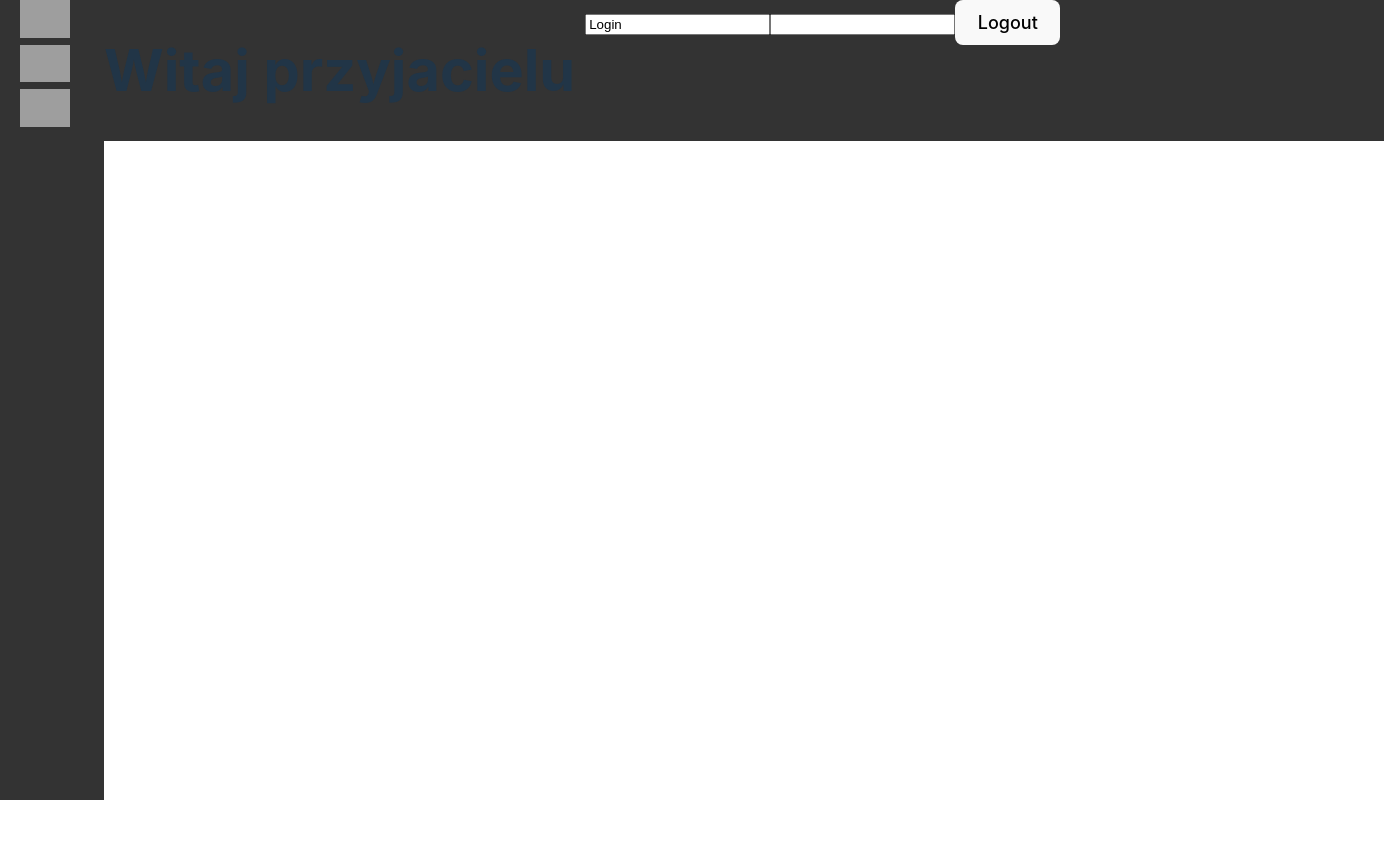
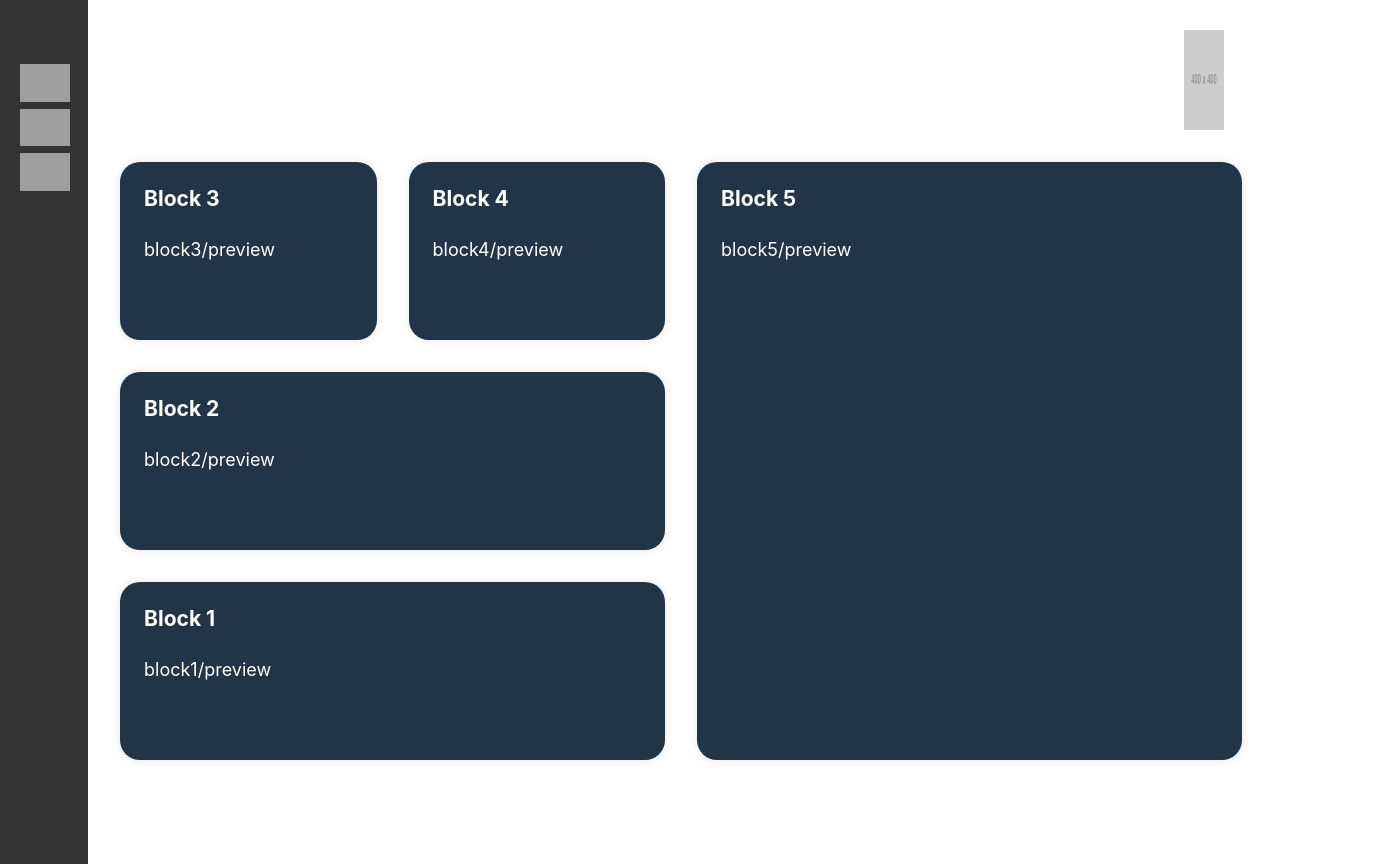
Before and after one commit to Myszexx/CoachCraft-WebApp, a React (Vite) app: page /dashboard in a window 1280 px wide. Shown: the whole page, 1384 px wide, since content can reach past the window. Before the commit the page ends 843 px from the top, so only its background shows below. Built offline with nearby package versions, Linux system fonts and the light colour scheme; sample sign-in values are in the browser's storage; grey boxes are pictures that could not be loaded.

Commit message:
Add ProfileWindow and MainBoard components; update AppContext and Dashboard created layout

```diff
--- a/src/components/Common/MenuButton.module.css
+++ b/src/components/Common/MenuButton.module.css
@@ -1,6 +1,7 @@
 .menuButton {
     max-width: 50px;
-    margin: 10px 20px 10px 0;
+    margin: 30px 20px 10px 0;
+    height: 50px;
 }
 .menuButton img {
     height: auto;
--- a/src/components/Dashboard/Header.jsx
+++ b/src/components/Dashboard/Header.jsx
@@ -1,29 +1,18 @@
 import styles from './Header.module.css';
-import {LoginWindow} from "../LoginWindow.jsx";
 import {useAppContext } from "../../context/AppContext.jsx";
+import {ProfileWindow} from "./ProfileWindow.jsx";
 
 export function Header(){
-    const {login, logout} = useAppContext();
-    const handleLogin = () =>{
-        event.preventDefault();
-        login(login);
+    const { dashboardTitle} = useAppContext();
 
-    }
 
-    const handleRegister = () => {
-        event.preventDefault();
-        console.log("User registered!");
-        login(login);
-    };
-
-    const handleLogout = () =>{
-        logout();
-    }
 
     return (
        <header className={styles.header}>
-            <h1>Witaj przyjacielu</h1>
-            <LoginWindow onLogin={handleLogin} onRegister={handleRegister} onLogout={handleLogout}/>
+            <h1 className={styles.dashboardTitle}>{dashboardTitle}</h1>
+            <div className={styles.profileWindow}>
+                <ProfileWindow/>
+            </div>
        </header>
     )
 }
--- a/src/components/Dashboard/Header.module.css
+++ b/src/components/Dashboard/Header.module.css
@@ -1,11 +1,25 @@
 .header {
-    background-color: #333;
-    min-height: 100px;
-    width: 100vw;
-    display: flex;
+    /*background-color: #333;*/
+    height: 100px;
+    width: 95vw;
     top: 0;
-    justify-content: flex-start;
-    align-items: flex-start;
     row-gap: 20px;
     column-gap: 10px;
+    margin-top: 30px;
 }
+
+.dashboardTitle {
+    color: white;
+    font-size: 2rem;
+    margin-left: 2rem;
+    margin-top: 2rem;
+    float: left;
+    clear: right;
+}
+
+.profileWindow {
+    float: right;
+    display: inline-block;
+    border-radius: 50%;
+    margin-right: 20px;
+}
--- /dev/null
+++ b/src/components/Dashboard/ProfileWindow.jsx
@@ -0,0 +1,19 @@
+import {useNavigate} from "react-router-dom";
+import {useAppContext} from "../../context/AppContext.jsx";
+import styles from './ProfileWindow.module.css';
+
+export function ProfileWindow() {
+    const {username} = useAppContext();
+    const navigate = useNavigate();
+
+    const profilePicture = (username) => {
+      console.log("Fetching profile picture for", username);
+        return `https://placehold.co/400x400`;
+    }
+
+    return (
+        <div className={styles.profileWindow}>
+            <img src={profilePicture(username)} alt={username} onClick={() => navigate("/dashboard/profile")}/>
+        </div>
+    )
+}
--- /dev/null
+++ b/src/components/Dashboard/ProfileWindow.module.css
@@ -0,0 +1,10 @@
+
+.profileWindow img {
+    height: 100px;
+    width: auto;
+
+}
+
+.profileWindow img:hover {
+    cursor: pointer;
+}
--- a/src/components/Dashboard/Sidebar.module.css
+++ b/src/components/Dashboard/Sidebar.module.css
@@ -1,16 +1,19 @@
 .main {
     padding-left: 20px;
     padding-right: 20px;
+    padding-top: 4rem;
     display: block;
     height: 100vh;
     max-height: 100vh;
-    width: 5vw;
+    width: 3rem;
     max-width: 100px;
     background-color: #333;
     margin: 0;
     overflow: hidden;
 }
 
+
+
 @media (max-width: 768px) {
     .main {
         overflow-y: auto;
--- a/src/context/AppContext.jsx
+++ b/src/context/AppContext.jsx
@@ -10,6 +10,7 @@ export function AppProvider(props) {
     const [userId, setUserId] = useState(
         localStorage.getItem("userId") ? localStorage.getItem("userId") : null
     );
+    const [dashboardTitle, setDashboardTitle] = useState("Dashboard");
 
     const [loginType, setLoginType] = useState(null);
 
@@ -26,7 +27,15 @@ export function AppProvider(props) {
     }
 
     return (
-        <AppContext.Provider value={{ user, setUserState,userId, setUserIdState, loginType, setLoginType, acsToken, setAcsToken }}>
+        <AppContext.Provider value={
+            {
+                user, setUserState,
+                userId, setUserIdState,
+                loginType, setLoginType,
+                acsToken, setAcsToken,
+                dashboardTitle, setDashboardTitle
+            }
+        }>
             {props.children}
         </AppContext.Provider>
     );
--- a/src/pages/Dashboard.jsx
+++ b/src/pages/Dashboard.jsx
@@ -4,6 +4,7 @@ import {Route, Routes} from "react-router-dom";
 import {Profile} from "./Profile.jsx";
 import {Team} from "./Team.jsx";
 import styles from './Dashboard.module.css';
+import {MainBoard} from "./dashboard/MainBoard.jsx";
 
 export function Dashboard() {
     return (
@@ -11,13 +12,16 @@ export function Dashboard() {
 
             <div className={styles.app_layout}>
                 <Sidebar />
-                <main>
+                <div className={styles.main_content}>
                     <Header />
-                    <Routes>
-                        <Route path="/profile" element={<Profile />} />
-                        <Route path="/team/:id" element={<Team />} />
-                    </Routes>
-                </main>
+                    <main>
+                        <Routes>
+                            <Route path="/" element={<MainBoard/>} />
+                            <Route path="/profile" element={<Profile />} />
+                            <Route path="/team/:id" element={<Team />} />
+                        </Routes>
+                    </main>
+                </div>
             </div>
         </>
     );
--- a/src/pages/Dashboard.module.css
+++ b/src/pages/Dashboard.module.css
@@ -6,8 +6,7 @@
 }
 
 .app_layout main{
-    display: grid;
-    grid-template-columns: 1fr 1fr 1fr 1fr 1fr 1fr 1fr 1fr;
-    grid-template-rows: 1fr 1fr 1fr 1fr 1fr 1fr;
-
+    margin-right: 30px;
+    padding: 1rem;
+    height: calc(100vh - 170px);
 }
--- /dev/null
+++ b/src/pages/dashboard/MainBoard.jsx
@@ -0,0 +1,59 @@
+import styles from './MainBoard.module.css';
+export function MainBoard() {
+    const defaultGrid = [
+        {
+            id: 1,
+            title: "Block 1",
+            content: "block1/preview",
+            styles:{
+                gridArea: `5 / 1 / 7 / 5`,
+            }
+        },
+        {
+            id: 2,
+            title: "Block 2",
+            content: "block2/preview",
+            styles:{
+                gridArea: `3 / 1 / 5 / 5`,
+            }
+        },
+        {
+            id: 3,
+            title: "Block 3",
+            content: "block3/preview",
+            styles:{
+                gridArea: `1 / 1 / 3 / 3`,
+            }
+        },
+        {
+            id: 4,
+            title: "Block 4",
+            content: "block4/preview",
+            styles:{
+                gridArea: '1 / 3 / 3 / 5',
+            }
+        },
+        {
+            id: 5,
+            title: "Block 5",
+            content: "block5/preview",
+            styles:{
+                gridArea: '1 / 5 / 11 / 9',
+            }
+        },
+    ];
+
+
+    return (
+        <div className={styles.grid}>
+            {defaultGrid.map((cardData) => {
+                return (
+                        <div style={cardData.styles} key={cardData.id} className={styles.card}>
+                            <h3>{cardData.title}</h3>
+                            <p>{cardData.content}</p>
+                        </div>
+                )
+            })}
+        </div>
+    );
+}
--- /dev/null
+++ b/src/pages/dashboard/MainBoard.module.css
@@ -0,0 +1,17 @@
+.grid {
+        display: grid;
+        grid-template-columns: 1fr 1fr 1fr 1fr 1fr 1fr 1fr 1fr;
+        grid-template-rows: 1fr 1fr 1fr 1fr 1fr 1fr;
+    width: 100%;
+    height: 100%;
+}
+
+.card {
+    background-color: #213547;
+    color: white;
+    margin: 1rem;
+    border-radius: 20px;
+    padding-left: 1.5rem;
+    padding-right: 1.5rem;
+    box-shadow: 0 0 10px rgba(0,0,0,0.1);
+}
```
Also changed, not shown: src/pages/dashboard/PreviewCard.jsx (added, +32 -0 lines).
